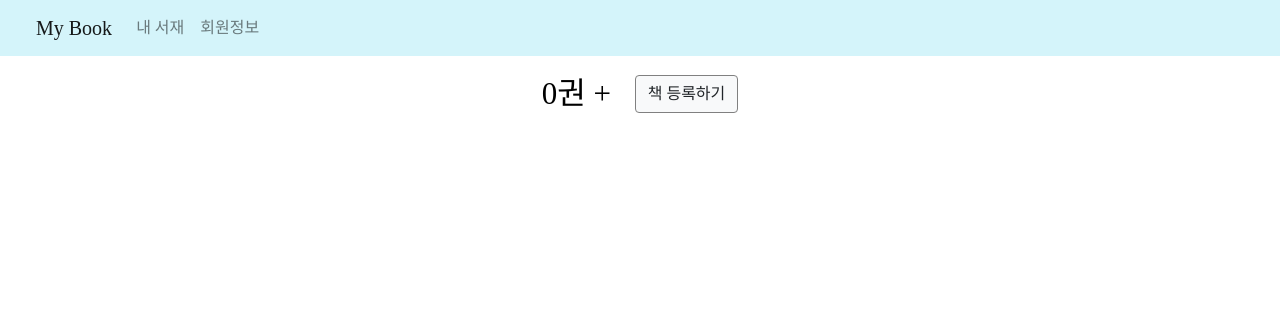
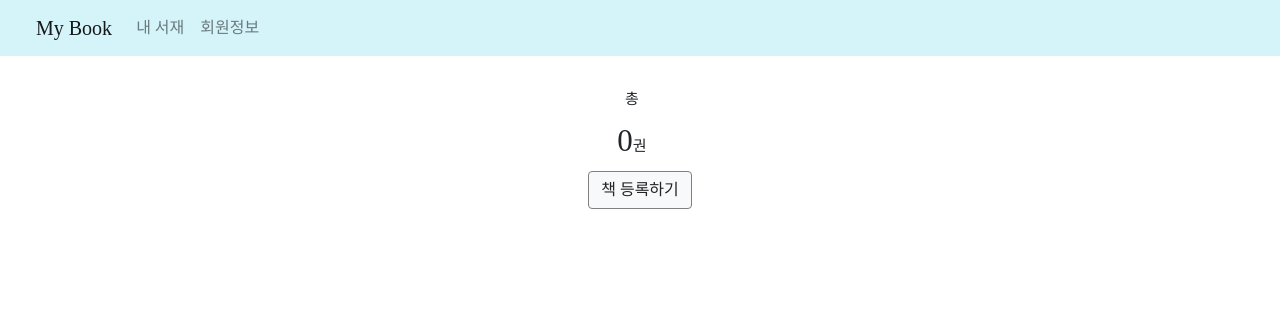
Before and after one commit to hyeongJuKim/MyBook, a Django app: page /books/ in a window 1280 px wide. Shown: the top 316 px of the page. Run offline with Django 3.2, Linux system fonts and the light colour scheme; the visitor is signed in with stand-in values (Sample User, id 1); data that the repository does not hold is empty; some libraries are stand-ins or nearby versions; some web fonts are replaced.

Commit message:
feature:각 read_status별 count 추가

```diff
--- a/mybook/book/templates/book/book.html
+++ b/mybook/book/templates/book/book.html
@@ -1,13 +1,32 @@
 {% extends 'base.html' %}
+{% load book_extras %}
 
 {% block content %}
   <div class="content-body">
-    <div class="book-action-box">
-      <a href="{% url 'book-create' %}">
-        <span class="mybook-message align-middle mr-3">{{ books.count }}권 + </span>
-        <button type="button" class="btn btn-light book-add-btn">책 등록하기</button>
-      </a>
+    <div class="col-md-12">
+      <div class="book-action-box">
+        <div style="display: inline-block">
+          <div class="mybook-message align-middle mr-3">
+             <span class="mybook-message-unit">총</span><br>
+            {{ books.count }}<span class="mybook-message-unit">권</span>
+          </div>
+         </div>
+        {% for count in read_status_counts %}
+          <div style="display: inline-block">
+            <div class="mybook-message {{ count.read_status|get_read_status_colors }}-color align-middle mr-3">
+               <span class="mybook-message-unit">{{ count.read_status|get_read_status_display }}</span><br>
+              {{ count.count }}<span class="mybook-message-unit">권</span>
+            </div>
+          </div>
+        {% endfor %}
+        <div class="mybook-add-book-btn">
+          <a href="{% url 'book-create' %}">
+            <button type="button" class="btn btn-light book-add-btn">책 등록하기</button>
+          </a>
+        </div>
+      </div>
     </div>
+
     {% for book in books %}
       <div class="col-md-4" style="float: left;">
         <div class="book-card">
@@ -19,7 +38,7 @@
           </a>
           <a href="">
             <div class="book-status-badge">
-                <span class="badge badge-pill {{ book.read_status_class }}">
+                <span class="badge badge-pill badge-{{ book.read_status_class }}">
                     {{ book.get_read_status_display }}
                 </span>
             </div>
```
